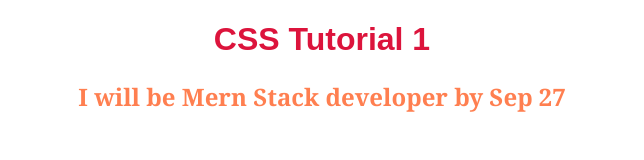
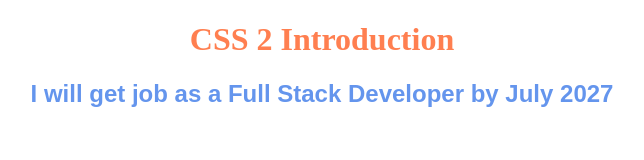
Before and after one commit to zeeshanmraje268/CSS2-Tutorial, a plain HTML site: page tutorial1.html in a window 1280 px wide. Shown: the whole page, without its empty margins (318-962 px from the left). Drawn offline with Linux system fonts and the light colour scheme.

Commit message:
CSS2 (Tutorail 1 Rev)

```diff
--- a/tutorial1.html
+++ b/tutorial1.html
@@ -3,10 +3,10 @@
 <head>
     <meta charset="UTF-8">
     <meta name="viewport" content="width=device-width, initial-scale=1.0">
-    <title>Document</title>
+    <title>Tutorial 1</title>
 </head>
 <body>
-    <h1 style="color: crimson;text-align: center;font-family: Arial, Helvetica, sans-serif;">CSS Tutorial 1</h1>
-    <h2 style="color: coral;text-align: center;font-family: Georgia, 'Times New Roman', Times, serif;">I will be Mern Stack developer by Sep 27</h2>
+    <h1 style="text-align: center;color: coral;">CSS 2 Introduction</h1>
+    <h2 style="text-align: center;font-family: sans-serif;color: cornflowerblue;">I will get job as a Full Stack Developer by July 2027</h2>
 </body>
 </html>
```
